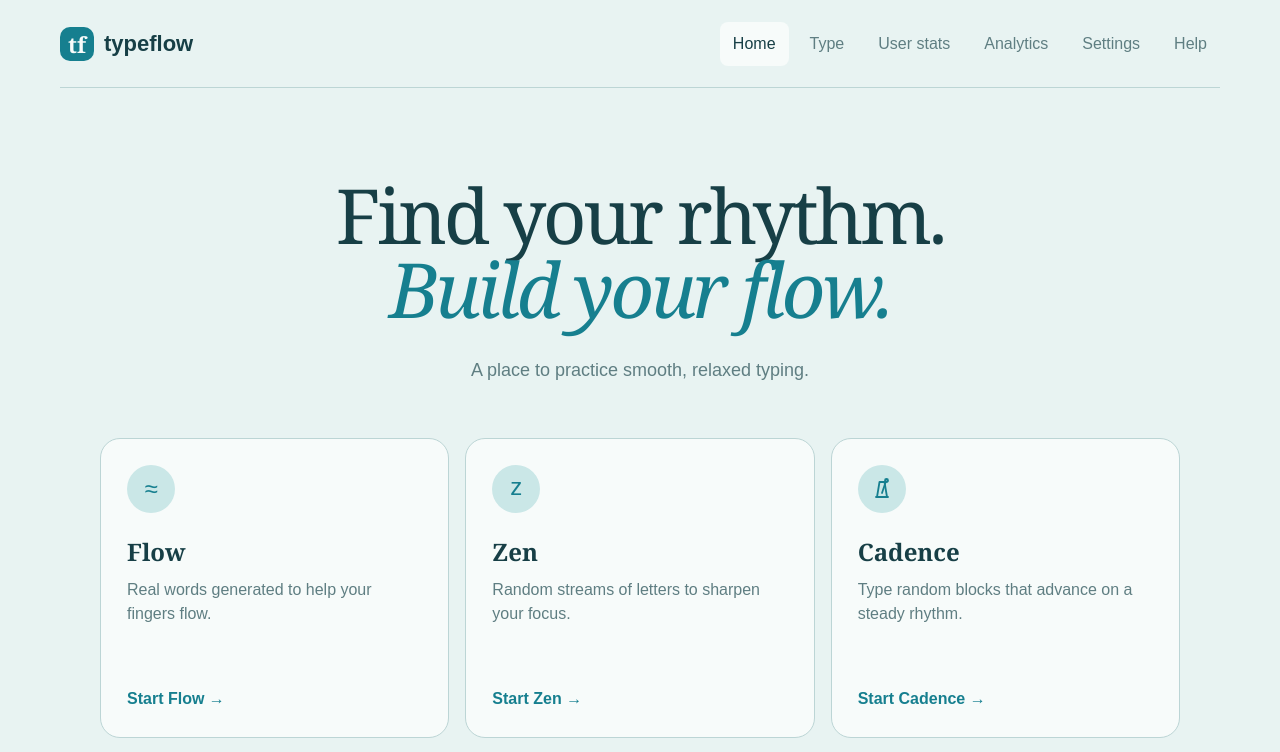
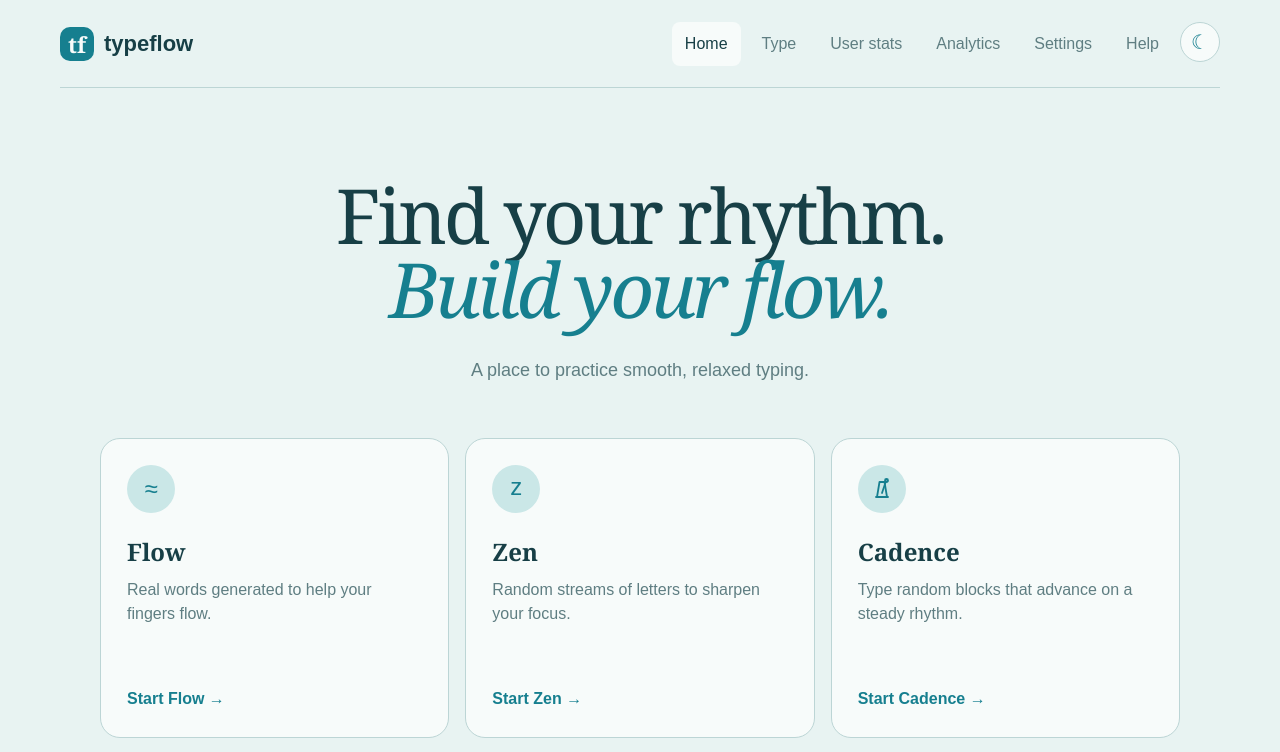
Before and after one commit to alexxue99/typeflow, a Next.js app: page / in a window 1280 px wide. Shown: the top 752 px of the page. Built offline with nearby package versions, Linux system fonts and the light colour scheme.

Commit message:
added dark/light mode button; added tips; changed cadence timed mode behavior

```diff
--- a/app/components/TypingApp.tsx
+++ b/app/components/TypingApp.tsx
@@ -52,6 +52,11 @@ export default function TypingApp({ authAvailable = false, username = null }: {
     router.refresh();
   };
 
+  const darkMode = settings.theme === "dark";
+  const toggleTheme = () => {
+    setSettings((current) => ({ ...current, theme: current.theme === "dark" ? "ocean" : "dark" }));
+  };
+
   return (
     <div className="app-shell">
       <header className="topbar">
@@ -67,6 +72,15 @@ export default function TypingApp({ authAvailable = false, username = null }: {
           {authAvailable && (username
             ? <a className="auth-nav" href="/auth/sign-out" title={`Signed in as ${username}`}>Sign out</a>
             : <button className={page === "sign-in" || page === "sign-up" ? "auth-nav active" : "auth-nav"} onClick={() => setPage("sign-in")}>Sign in</button>)}
+          <button
+            className="theme-toggle"
+            onClick={toggleTheme}
+            aria-label={`Switch to ${darkMode ? "ocean" : "dark"} mode`}
+            title={`Switch to ${darkMode ? "ocean" : "dark"} mode`}
+            aria-pressed={darkMode}
+          >
+            <span aria-hidden="true">{darkMode ? "☀" : "☾"}</span>
+          </button>
         </nav>
       </header>
       <main>
@@ -79,7 +93,7 @@ export default function TypingApp({ authAvailable = false, username = null }: {
         {page === "sign-in" && <section className="auth-page in-app-auth-page"><SignInForm onHome={() => setPage("home")} onSwitch={() => setPage("sign-up")} onSuccess={finishAuth} /></section>}
         {page === "sign-up" && <section className="auth-page in-app-auth-page"><SignUpForm onHome={() => setPage("home")} onSwitch={() => setPage("sign-in")} onSuccess={finishAuth} /></section>}
       </main>
-      <footer><span></span><span>Version 0.3.0</span></footer>
+      <footer><span></span><span>Version 0.3.1</span></footer>
     </div>
   );
 }
--- a/app/components/typing/KeyboardshotPage.tsx
+++ b/app/components/typing/KeyboardshotPage.tsx
@@ -121,9 +121,9 @@ export function KeyboardshotPage({ setMode, settings, setSettings, username, aut
           return <span data-key={key} data-finger={target && settings.keyboardshotFingerColors ? finger : undefined} aria-label={key} className={`keyboard-key${target ? " target" : ""}`} key={key}>{settings.keyboardshotShowLetters ? key : ""}</span>;
         })}</div>)}
       </div>
-      <p className={status === "done" ? "typing-reset-prompt" : undefined}>{status === "idle" ? `Click anywhere here, then press any highlighted key to start. Press ${settings.resetHotkey} to reset.` : status === "done" ? `Test finished! Press ${settings.resetHotkey} to reset.` : feedback === "hit" ? "Hit!" : feedback === "miss" ? "Miss — find a highlighted key" : ""}</p>
+      <p className="keyboardshot-status">{status === "idle" ? `Click anywhere here, then press any highlighted key to start. Press ${settings.resetHotkey} to reset.` : status === "done" ? `Test finished! Press ${settings.resetHotkey} to reset.` : feedback === "hit" ? "Hit!" : feedback === "miss" ? "Miss — find a highlighted key" : ""}</p>
     </div>
-    {status === "done" && <div className="result-card"><div><span className="eyebrow">Nice reflexes</span><h2>{settings.sessionType === "words" ? (elapsedMilliseconds / 1000).toFixed(3) + "s" : 2 * hits - attempts + " points"} · {accuracy}% accuracy</h2></div><div className="session-actions"><button className="icon-button" onClick={() => restart()} aria-label="Restart session">↻</button></div></div>}
+    {status === "done" && <div className="result-card"><div><span className="eyebrow">Nice reflexes</span><h2>{settings.sessionType === "words" ? (elapsedMilliseconds / 1000).toFixed(3) + "s" : (2 * hits - attempts) + " points (" + hits + " hits, " + (attempts - hits) + " misses)"} · {(hits / elapsedMilliseconds * 1000).toFixed(2) + " hits/s"} · {accuracy}% accuracy</h2></div><div className="session-actions"><button className="icon-button" onClick={() => restart()} aria-label="Restart session">↻</button></div></div>}
     <Leaderboard mode="keyboardshot" settings={settings} done={status === "done"} score={settings.sessionType === "words" ? elapsedMilliseconds : 2 * hits - attempts} accuracy={accuracy} elapsed={settings.sessionType === "words" ? elapsedMilliseconds : elapsedSeconds} username={username} authAvailable={authAvailable} onSignIn={onSignIn} />
   </section>;
 }
--- a/app/components/typing/ModeSettings.tsx
+++ b/app/components/typing/ModeSettings.tsx
@@ -31,7 +31,7 @@ export function ModeSettings({ mode, settings, setSettings, onRestart }: Props)
       {settings.sessionType === "words" && <label>{countName}<StableSelect value={settings.wordCount} onChange={(e) => update("wordCount", Number(e.target.value))}>{COUNT_OPTIONS.map((count) => <option key={count} value={count}>{count}</option>)}</StableSelect></label>}
       {sequenceMode && <label>Minimum finger gap <strong>{settings.minimumGap === 0 ? "0 (off)" : settings.minimumGap}</strong><input type="range" min="0" max="4" value={settings.minimumGap} onChange={(e) => update("minimumGap", Number(e.target.value))} /></label>}
       {mode === "cadence" && <label>Delay <strong>{settings.cadenceDelay.toFixed(1)}s</strong><input type="range" min="0.1" max="0.5" step="0.1" value={settings.cadenceDelay} onChange={(e) => update("cadenceDelay", Number(e.target.value))} /></label>}
-      {mode === "cadence" && <label className="check-row"><input type="checkbox" checked={settings.cadenceBlockSound} onChange={(e) => update("cadenceBlockSound", e.target.checked)} /> Play sound when next block is available</label>}
+      {mode === "cadence" && <label className="check-row"><input type="checkbox" checked={settings.cadenceBlockSound ?? false} onChange={(e) => update("cadenceBlockSound", e.target.checked)} /> Play sound when next block is available</label>}
       {mode === "keyboardshot" && <label>Number of highlighted keys <strong>{settings.keyboardshotTargetCount}</strong><input type="range" min="1" max="6" value={settings.keyboardshotTargetCount} onChange={(e) => update("keyboardshotTargetCount", Number(e.target.value))} /></label>}
       {mode === "keyboardshot" && <label>Keyboard layout<StableSelect value={settings.keyboardshotLayout} onChange={(e) => update("keyboardshotLayout", e.target.value as Settings["keyboardshotLayout"])}><option value="qwerty">QWERTY</option><option value="dvorak">DVORAK</option></StableSelect></label>}
       {mode === "keyboardshot" && <label className="check-row"><input type="checkbox" checked={settings.keyboardshotShowLetters} onChange={(e) => update("keyboardshotShowLetters", e.target.checked)} /> Show letters on keys</label>}
--- a/app/components/typing/SettingsPage.tsx
+++ b/app/components/typing/SettingsPage.tsx
@@ -36,7 +36,7 @@ export function SettingsPage({ settings, setSettings }: SettingsPageProps) {
       <fieldset className="mapping-fieldset"><legend>Finger-to-key mapping</legend><p>Type lowercase letters into each field. Spaces and punctuation are ignored.</p>
         <div className="mapping-grid">{FINGERS.map((finger) => <label key={finger}>{FINGER_LABELS[finger]}<input value={settings.mapping[finger].join("")} onChange={(e) => changeKeys(finger, e.target.value)} /></label>)}</div>
         {mappingIssues.length > 0 && <div className="warning-list">{mappingIssues.map((issue) => <p key={issue}>⚠ {issue}</p>)}</div>}
-        <button onClick={() => update("mapping", DEFAULT_MAPPING)}>Reset standard mapping</button>
+        <button onClick={() => update("mapping", DEFAULT_MAPPING)}>Reset to standard mapping</button>
       </fieldset>
     </section>
   );
--- a/app/components/typing/TypePage.tsx
+++ b/app/components/typing/TypePage.tsx
@@ -1,7 +1,7 @@
 /* eslint-disable react-hooks/refs -- The session hook intentionally exposes its input ref and event handlers to its page component. */
 import { useCallback, useEffect, useLayoutEffect, useMemo, useRef, useState, type CSSProperties } from "react";
 import { calculateResult, collectsAnalytics, recordKeystroke } from "../../lib/analytics";
-import { calculateCadenceActiveElapsed, calculateCadenceCaretIndex } from "../../lib/cadence";
+import { calculateCadenceActiveElapsed, calculateCadenceCaretIndex, calculateCadenceTimerElapsed } from "../../lib/cadence";
 import { createCadenceAudioContext, playCadenceBlockSound } from "../../lib/cadenceSounds";
 import { generateExercise, rankTrouble } from "../../lib/generators";
 import { advanceToNextWord, backspaceTypedCharacters, isExtraWordCharacter } from "../../lib/typing";
@@ -78,7 +78,7 @@ function SequentialTypingPage(props: TypePageProps) {
         onClick={session.focus}
         style={{ fontSize: settings.fontSize, "--caret-color": session.cadencePaused ? "var(--correct)" : settings.caretColor } as CSSProperties}
       >
-        {mode === "cadence" && session.status === "idle" && <p className="cadence-idle-instruction">After you finish a block, the caret advances to the next block after a set delay.</p>}
+        {mode === "cadence" && session.status === "idle" && <p className="cadence-idle-instruction">After you finish a block, the caret advances to the next block after a set delay. This delay can be modified in Cadence settings.</p>}
         <TextStream text={sequentialSession.exercise.text} typed={sequentialSession.typed} caretIndex={sequentialSession.caretIndex} onNeedMore={settings.sessionType === "words" ? undefined : sequentialSession.appendExercise} />
         <input ref={sequentialSession.inputRef} className="typing-capture" onKeyDown={(event) => {
           if (event.key.length === 1 && event.key !== settings.resetHotkey && session.status !== "done") setCursorShownByMouse(false);
@@ -90,7 +90,11 @@ function SequentialTypingPage(props: TypePageProps) {
           <p>{session.status === "idle" ? "Click anywhere here, then start typing. " : ""}{mode === "cadence" ? "Blocks advance automatically. " : "Use Backspace to fix typos. "}Press {settings.resetHotkey} to reset.</p>
         )}
       </div>
-      {session.status === "done" && <div className="result-card"><div><span className="eyebrow">Good job</span><h2>{`${session.wpm_scaled / 100} WPM`} · {session.accuracy}% accuracy</h2></div><div className="session-actions"><button className="icon-button" onClick={() => session.restart()} aria-label="Restart session">↻</button></div></div>}
+      {session.status === "done" && <div className="result-card"><div className="result-card-summary"><div><span className="eyebrow">Good job</span><h2>{`${session.wpm_scaled / 100} WPM`} · {session.accuracy}% accuracy</h2></div>
+      <div className="session-actions"><button className="icon-button" onClick={() => session.restart()} aria-label="Restart session">↻</button></div></div>
+      <p className="result-tip">
+        {mode === "cadence" ? "Tip: If you need more time to prepare your fingers for the next block, try increasing the cadence delay in Cadence settings." :
+        "Tip: If you find yourself having to use the same finger twice in a row, try adjusting your finger-to-key mapping in Settings"}.</p></div>}
       {(mode === "flow" || mode === "zen" || mode === "cadence") && <Leaderboard mode={mode} settings={settings} done={session.status === "done"} score={session.wpm_scaled} accuracy={session.accuracy} elapsed={settings.sessionType === "words" ? session.elapsedMilliseconds : session.elapsed} username={props.username} authAvailable={props.authAvailable} onSignIn={props.onSignIn} />}
     </section>
   );
@@ -104,6 +108,7 @@ function useTypingSession({ mode, settings, analytics, setAnalytics }: Omit<Type
   const [status, setStatus] = useState<"idle" | "active" | "done">("idle");
   const [cadencePaused, setCadencePaused] = useState(false);
   const [elapsedMilliseconds, setElapsedMilliseconds] = useState(0);
+  const [timerElapsedMilliseconds, setTimerElapsedMilliseconds] = useState(0);
   const startedAt = useRef(0);
   const cadenceActiveStartedAt = useRef<number | null>(null);
   const cadenceActiveMilliseconds = useRef(0);
@@ -114,9 +119,9 @@ function useTypingSession({ mode, settings, analytics, setAnalytics }: Omit<Type
   const attempts = isCadence ? typed.filter((char) => char !== " ").length : typed.length;
   const correct = typed.filter((char, index) => char === exercise.text[index] && (!isCadence || char !== " ")).length;
   const accuracy = Math.round(correct / Math.max(1, attempts) * 100);
-  const elapsed = Math.floor(elapsedMilliseconds / 1000);
+  const elapsed = Math.floor((isCadence && settings.sessionType === "time" ? timerElapsedMilliseconds : elapsedMilliseconds) / 1000);
   const wpm_scaled = Math.round(((correct / 5) / Math.max(elapsedMilliseconds / 60000, 1 / 60)) * 100);
-  const remaining = Math.max(0, settings.duration - elapsed);
+  const remaining = Math.max(0, settings.duration - Math.floor(timerElapsedMilliseconds / 1000));
 
   const focusInput = () => inputRef.current?.focus({ preventScroll: true });
   const activeElapsedAt = (now: number) => calculateCadenceActiveElapsed(cadenceActiveMilliseconds.current, cadenceActiveStartedAt.current, now);
@@ -131,6 +136,7 @@ function useTypingSession({ mode, settings, analytics, setAnalytics }: Omit<Type
     setExercise(createExercise(nextSettings));
     setTyped([]);
     setElapsedMilliseconds(0);
+    setTimerElapsedMilliseconds(0);
     setStatus("idle");
     setCadencePaused(false);
     startedAt.current = 0;
@@ -155,11 +161,20 @@ function useTypingSession({ mode, settings, analytics, setAnalytics }: Omit<Type
   useEffect(() => {
     if (status !== "active") return;
     const timer = window.setInterval(() => {
-      const milliseconds = Math.round(isCadence ? activeElapsedAt(performance.now()) : performance.now() - startedAt.current);
-      if (settings.sessionType === "time" && milliseconds >= settings.duration * 1000) {
-        setElapsedMilliseconds(settings.duration * 1000);
+      const now = performance.now();
+      const activeMilliseconds = Math.round(isCadence ? activeElapsedAt(now) : now - startedAt.current);
+      const timedMilliseconds = Math.round(calculateCadenceTimerElapsed(startedAt.current, now));
+      if (settings.sessionType === "time" && timedMilliseconds >= settings.duration * 1000) {
+        if (cadencePauseTimer.current !== null) window.clearTimeout(cadencePauseTimer.current);
+        cadencePauseTimer.current = null;
+        setCadencePaused(false);
+        setElapsedMilliseconds(isCadence ? activeElapsedAt(startedAt.current + settings.duration * 1000) : settings.duration * 1000);
+        setTimerElapsedMilliseconds(settings.duration * 1000);
         setStatus("done");
-      } else setElapsedMilliseconds(milliseconds);
+      } else {
+        setElapsedMilliseconds(activeMilliseconds);
+        setTimerElapsedMilliseconds(timedMilliseconds);
+      }
     }, 200);
     return () => window.clearInterval(timer);
   }, [status, settings.duration, settings.sessionType, isCadence]);
@@ -190,6 +205,12 @@ function useTypingSession({ mode, settings, analytics, setAnalytics }: Omit<Type
     if (event.key.length !== 1 || status === "done") return;
     event.preventDefault();
     const now = performance.now();
+    if (status === "active" && settings.sessionType === "time" && calculateCadenceTimerElapsed(startedAt.current, now) >= settings.duration * 1000) {
+      setElapsedMilliseconds(isCadence ? activeElapsedAt(startedAt.current + settings.duration * 1000) : settings.duration * 1000);
+      setTimerElapsedMilliseconds(settings.duration * 1000);
+      setStatus("done");
+      return;
+    }
     if (isCadence && settings.cadenceBlockSound) {
       const context = cadenceAudioContext.current ?? createCadenceAudioContext();
       cadenceAudioContext.current = context;
@@ -216,11 +237,6 @@ function useTypingSession({ mode, settings, analytics, setAnalytics }: Omit<Type
     }
     lastKeyAt.current = now;
     const completesCadenceBlock = isCadence && expected !== " " && (exercise.text[index + 1] === " " || index === exercise.text.length - 1);
-    if (isCadence && settings.sessionType === "time" && activeElapsedAt(now) >= settings.duration * 1000) {
-      setElapsedMilliseconds(settings.duration * 1000);
-      setStatus("done");
-      return;
-    }
     if (next.length >= exercise.text.length) {
       if (settings.sessionType !== "words") {
         appendExercise();
--- a/app/components/typing/modes.ts
+++ b/app/components/typing/modes.ts
@@ -29,7 +29,7 @@ export const MODES: { id: TypingMode; icon: ReactNode; title: string; header: st
     help: "A more serious mode for practicing unusual letter combinations. Use this mode to actively stretch your fingers. Relax your fingers while reaching for the letter combinations."},
   { id: "cadence", icon: cadenceIcon, title: "Cadence", header: "Feel the rhythm.",
     home: "Type random blocks that advance on a steady rhythm.",
-    help: "A rhythmic mode for reducing the delays between your fingers. Use the delay between blocks to prepare your fingers to type each block in a single beat."},
+    help: "A rhythmic mode for reducing the delays between your fingers. Use the delay between blocks to prepare your fingers to type each block in a single instant."},
   { id: "keyboardshot", icon: "⌨", title: "Keyboardshot", header: "React quickly.",
     home: "React quickly to multiple highlighted keys at a time.",
     help: "A fun mode inspired by gridshot from fps games. Use this mode to increase your coordination and dexterity in moving multiple fingers at a time."},
--- a/app/globals.css
+++ b/app/globals.css
@@ -27,6 +27,8 @@ button { cursor: pointer; }
 nav { display: flex; gap: 8px; }
 nav button { border: 0; background: transparent; padding: 10px 13px; border-radius: 8px; color: var(--muted); }
 nav button.active, nav button:hover { color: var(--text); background: var(--surface); }
+.topbar nav .theme-toggle { width: 40px; height: 40px; flex: 0 0 40px; display: grid; place-items: center; padding: 0; border: 1px solid var(--border); border-radius: 50%; background: var(--surface); color: var(--accent); font-size: 20px; line-height: 1; transition: transform .2s ease, background .2s ease, color .2s ease; }
+.topbar nav .theme-toggle:hover { background: var(--accent-soft); color: var(--accent); transform: rotate(10deg); }
 .auth-nav { display:flex; align-items:center; padding:10px 13px; border-radius:8px; color:var(--accent); text-decoration:none; }.auth-nav:hover{background:var(--surface)}
 main { flex: 1; }
 .home-page, .type-page, .content-page { width: min(1080px, calc(100% - 40px)); margin: 0 auto; padding: 74px 0 90px; }
@@ -48,7 +50,7 @@ h1 em { color: var(--accent); font-weight: 400; }
 .home-note > span { font-size: 34px; color: var(--accent); }.home-note p { color:var(--muted); line-height:1.5; }
 footer { border-top: 1px solid var(--border); width: min(1160px, calc(100% - 40px)); margin:0 auto; padding: 24px 0; display:flex; justify-content:space-between; color:var(--muted); font-size:13px; }
 .mode-tabs { display:flex; justify-content:center; gap:6px; margin-bottom:48px; }.mode-tabs button { border:1px solid var(--border); background:var(--surface); border-radius:99px; padding:9px 16px; }.mode-tabs .active { background:var(--text); color:var(--bg); border-color:var(--text); }
-.session-head, .page-title, .result-card { display:flex; align-items:center; justify-content:space-between; gap:24px; }
+.session-head, .page-title, .result-card-summary { display:flex; align-items:center; justify-content:space-between; gap:24px; }
 .session-head h1, .page-title h1 { font-size:clamp(38px,6vw,58px); }.session-actions { display:flex; gap:10px; }
 .icon-button { width:46px;height:46px;border:1px solid var(--border);background:var(--surface);border-radius:50%; }
 .mode-settings { margin:18px 0 8px; padding:16px 18px; background:var(--surface); border:1px solid var(--border); border-radius:14px; }
@@ -59,7 +61,7 @@ footer { border-top: 1px solid var(--border); width: min(1160px, calc(100% - 40p
 .stats-strip, .analytics-summary { display:grid; grid-template-columns:repeat(5,1fr); border:1px solid var(--border); border-radius:16px; background:var(--surface); overflow:hidden; margin:30px 0 18px; }
 .metric { padding:18px; text-align:center; border-right:1px solid var(--border); }.metric:last-child { border:0; }.metric strong { display:block; font:600 24px Georgia,serif; }.metric span { color:var(--muted); font-size:11px; text-transform:uppercase; letter-spacing:.1em; }
 .typing-panel { position:relative; min-height:310px; background:var(--surface); border:1px solid var(--border); border-radius:22px; padding:56px; box-shadow:var(--shadow); cursor:text; }
-.typing-panel > .cadence-idle-instruction { position:absolute; top:24px; left:24px; right:24px; margin:0; }
+.typing-panel > .cadence-idle-instruction { position:absolute; top:24px; left:24px; right:24px; margin:0; color:var(--muted); text-align:center; }
 .type-page[data-hide-cursor="true"], .type-page[data-hide-cursor="true"] * { cursor:none !important; }
 .text-stream-viewport { font-family:"Courier New", monospace; line-height:1.75; letter-spacing:.02em; }
 .text-stream-viewport { height:5.25em; overflow:hidden; }
@@ -76,10 +78,10 @@ footer { border-top: 1px solid var(--border); width: min(1160px, calc(100% - 40p
 .typing-panel[data-caret-blink="on"]:not([data-caret="invisible"]) .current,
 .typing-panel[data-caret-blink="on"][data-caret="underline"] .current-word { animation:caret-blink 1s step-end infinite; }
 @keyframes caret-blink { 50% { background-color:transparent; border-color:transparent; box-shadow:none; } }
-.typing-capture { position:absolute; top:0; left:0; width:1px;height:1px;opacity:0;pointer-events:none; }.typing-panel > p { font-size:13px; color:var(--muted); text-align:center; margin:36px 0 0; }
+.typing-capture { position:absolute; top:0; left:0; width:1px;height:1px;opacity:0;pointer-events:none; }.typing-panel p { font-size:13px; color:var(--muted);}.typing-panel > p { color:var(--muted); text-align:center; margin:36px 0 0; }
 .typing-panel > .typing-reset-prompt { color:var(--accent);}
 .notice { background:var(--accent-soft); color:var(--text); border-left:4px solid var(--accent); padding:14px 18px; border-radius:8px; margin:12px 0; line-height:1.5; }
-.result-card, .empty-state { margin-top:20px; background:var(--surface); border:1px solid var(--border); border-radius:18px; padding:24px; }.result-card h2 { margin:6px 0 0; }
+.result-card, .empty-state { margin-top:20px; background:var(--surface); border:1px solid var(--border); border-radius:18px; padding:24px; }.result-card h2 { margin:6px 0 0; }.result-tip { margin:20px 0 0; color:var(--muted); font-size:13px; }
 .leaderboard-card { margin-top:20px; background:var(--surface); border:1px solid var(--border); border-radius:18px; padding:26px; }
 .leaderboard-heading { display:flex; align-items:center; justify-content:space-between; gap:20px; }
 .leaderboard-heading h2 { margin:6px 0 0; font:600 30px Georgia,serif; }
@@ -121,12 +123,12 @@ fieldset { display:flex; flex-direction:column; gap:18px; }fieldset legend { pad
 .keyboard-traces line { stroke:#8b4fd6; stroke-width:6; stroke-linecap:round; animation:keyboard-trace-vanish .7s ease-out forwards; }
 @keyframes keyboard-trace-vanish { from { opacity:.9; stroke-width:6; } to { opacity:0; stroke-width:1; } }
 .keyboardshot-panel[data-glow-fade="off"] .keyboard-key { transition:none; }
-.keyboardshot-status { min-height:24px; margin:28px 0 0; text-align:center; color:var(--muted); font-weight:700}
+.keyboardshot-status { min-height:24px; margin:28px 0 0; text-align:center; color:var(--muted);}
 .keyboardshot-status.hit { color:var(--correct); }.keyboardshot-status.miss { color:var(--incorrect); }
 
 @media (max-width: 820px) {
   .topbar { height:auto;padding:18px 0;align-items:flex-start;gap:16px }.topbar nav{overflow:auto;max-width:65%;justify-content:flex-start}.mode-grid,.help-grid{grid-template-columns:1fr 1fr}.mode-card{min-height:250px}.stats-strip{grid-template-columns:repeat(3,1fr)}.data-grid,.settings-grid{grid-template-columns:1fr}.mode-settings-grid{grid-template-columns:1fr 1fr}.mapping-grid{grid-template-columns:repeat(2,1fr)}.typing-panel{padding:32px}.page-title{align-items:flex-start}.keyboardshot-panel{padding:28px 14px}.keyboard,.keyboard-row{gap:6px}
 }
 @media (max-width: 540px) {
-  .topbar{width:calc(100% - 24px);flex-direction:column}.topbar nav{max-width:100%;width:100%}.home-page,.type-page,.content-page{width:calc(100% - 24px);padding:44px 0 70px}.mode-grid,.help-grid,.mode-settings-grid,.user-stats-filters{grid-template-columns:1fr}.session-head,.page-title,.result-card,.leaderboard-heading{align-items:flex-start;flex-direction:column}.stats-strip{grid-template-columns:1fr 1fr}.metric{border-bottom:1px solid var(--border)}.typing-panel{padding:24px;min-height:340px}.mapping-grid{grid-template-columns:1fr}.analytics-summary{grid-template-columns:1fr}footer{width:calc(100% - 24px);flex-direction:column;gap:8px}
+  .topbar{width:calc(100% - 24px);flex-direction:column}.topbar nav{max-width:100%;width:100%}.home-page,.type-page,.content-page{width:calc(100% - 24px);padding:44px 0 70px}.mode-grid,.help-grid,.mode-settings-grid,.user-stats-filters{grid-template-columns:1fr}.session-head,.page-title,.leaderboard-heading{align-items:flex-start;flex-direction:column}.stats-strip{grid-template-columns:1fr 1fr}.metric{border-bottom:1px solid var(--border)}.typing-panel{padding:24px;min-height:340px}.mapping-grid{grid-template-columns:1fr}.analytics-summary{grid-template-columns:1fr}footer{width:calc(100% - 24px);flex-direction:column;gap:8px}
 }
--- a/app/lib/cadence.ts
+++ b/app/lib/cadence.ts
@@ -7,6 +7,10 @@ export function calculateCadenceActiveElapsed(
   return accumulatedMilliseconds + Math.max(0, now - activeStartedAt);
 }
 
+export function calculateCadenceTimerElapsed(sessionStartedAt: number, now: number) {
+  return Math.max(0, now - sessionStartedAt);
+}
+
 export function calculateCadenceCaretIndex(typedLength: number, paused: boolean) {
   return paused ? Math.max(0, typedLength - 1) : typedLength;
 }
--- a/app/lib/defaults.ts
+++ b/app/lib/defaults.ts
@@ -29,7 +29,7 @@ export const DEFAULT_SETTINGS: Settings = {
   hideCursorDuringTests: true,
   caretAppearance: "underline-letter",
   caretBlink: false,
-  caretColor: "#d95f3d",
+  caretColor: "#3db7d9",
   workoutFinger: "rightIndex",
   workoutRepeats: 3,
   keyboardshotTargetCount: 5,
--- a/app/page.tsx
+++ b/app/page.tsx
@@ -5,6 +5,8 @@ export const dynamic = "force-dynamic";
 
 export default async function Home() {
   const authAvailable = isNeonAuthConfigured();
-  const session = authAvailable ? (await getNeonAuth().getSession()).data : null;
+  const session = authAvailable
+    ? (await getNeonAuth().getSession({ query: { disableRefresh: "true" } })).data
+    : null;
   return <TypingApp authAvailable={authAvailable} username={session?.user?.name ?? null} />;
 }
--- a/package.json
+++ b/package.json
@@ -1,6 +1,6 @@
 {
   "name": "typeflow",
-  "version": "0.3.0",
+  "version": "0.3.1",
   "private": true,
   "engines": {
     "node": ">=22.13.0"
```
Also changed, not shown: 2 other files (tests, documents, lock files or other folders).
